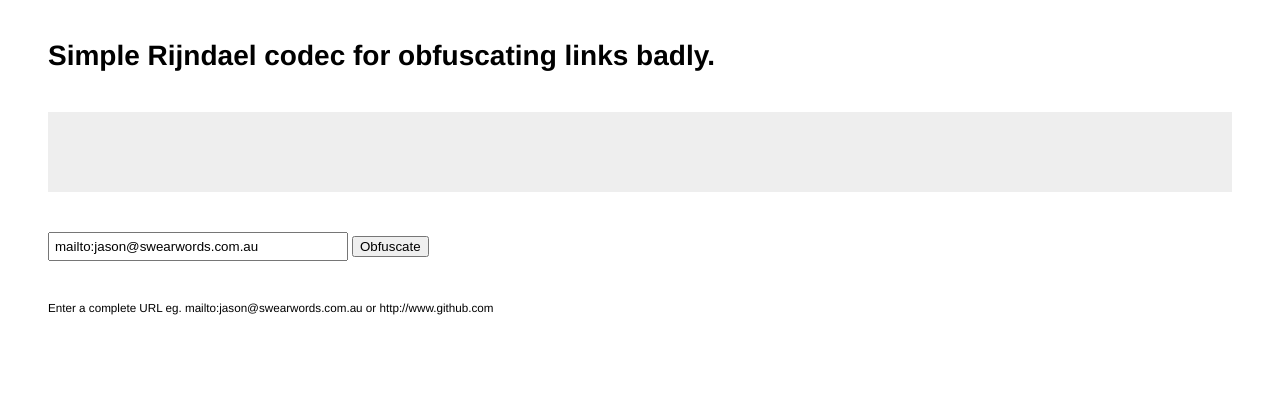
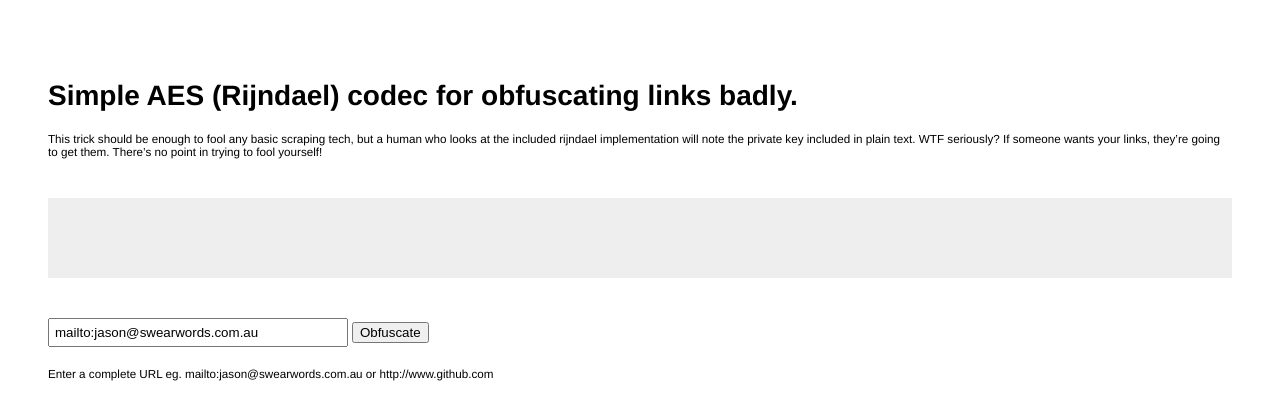
Before and after one commit to waitingallday/rijndael, a plain HTML site: page index.html in a window 1280 px wide. Drawn offline with nearby package versions, Linux system fonts and the light colour scheme.

Commit message:
explanatory note

```diff
--- a/index.html
+++ b/index.html
@@ -5,7 +5,8 @@
 	<style type="text/css">
 body {font-family:Helvetica,Arial,sans-serif; font-size:14px;}
 div {margin:40px; padding:40px; background:#eee;}
-h1, small, form {margin:40px;}
+h1 {margin:80px 40px 0;}
+small, form {margin:20px 40px; display:block;}
 input[type="text"] {padding:5px; width:300px;}
 	</style>
 </head>
@@ -19,7 +20,9 @@ function enc() {
 // ]]>
 	</script>
 
-	<h1>Simple Rijndael codec for obfuscating links badly.</h1>
+	<h1>Simple AES (Rijndael) codec for obfuscating links badly.</h1>
+
+	<small>This trick should be enough to fool any basic scraping tech, but a human who looks at the included rijndael implementation will note the private key included in plain text. WTF seriously? If someone wants your links, they&rsquo;re going to get them. There&rsquo;s no point in trying to fool yourself!</small>
 
 	<div id="result"></div>
 
```
